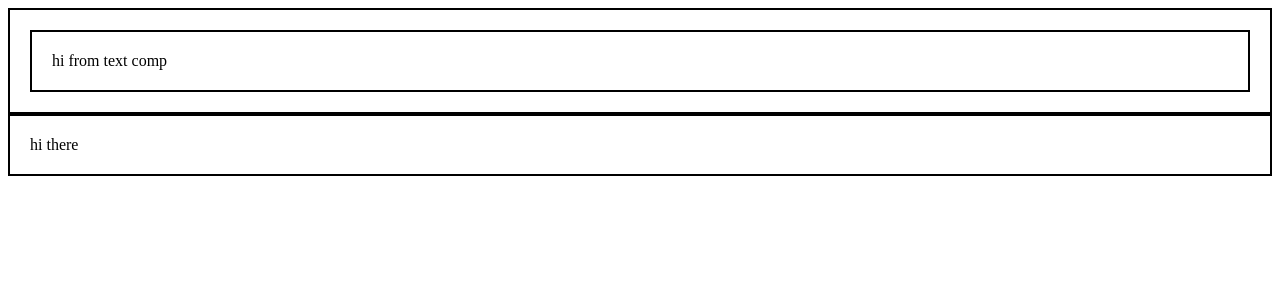
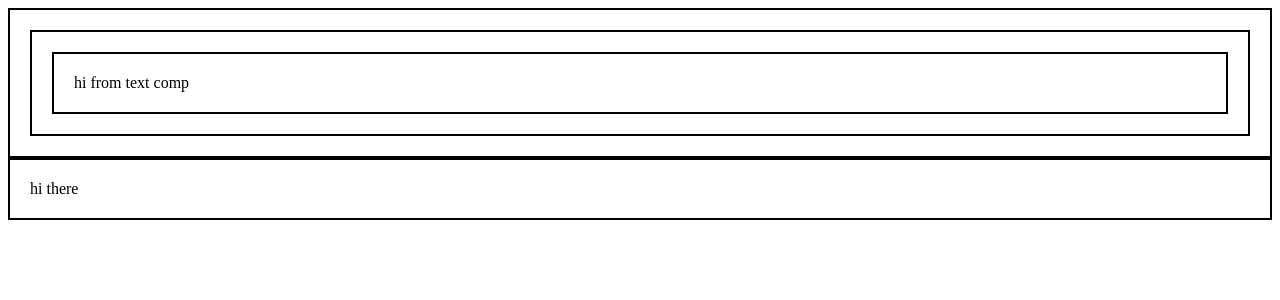
Before and after one commit to shashwatrajhack/React-JS, a React (Vite) app in the folder react-project/: page / in a window 1280 px wide. Shown: the top 300 px of the page. Built offline with nearby package versions, Linux system fonts and the light colour scheme.

Commit message:
wrapper in react

```diff
--- a/react-project/src/App.jsx
+++ b/react-project/src/App.jsx
@@ -7,7 +7,10 @@ function App() {
   return <div>
     <CardWrapper>
       <CardWrapper>
+        <CardWrapper>
         <TextComponent />
+        </CardWrapper>
+
       </CardWrapper>
     </CardWrapper>
     <div>
```
